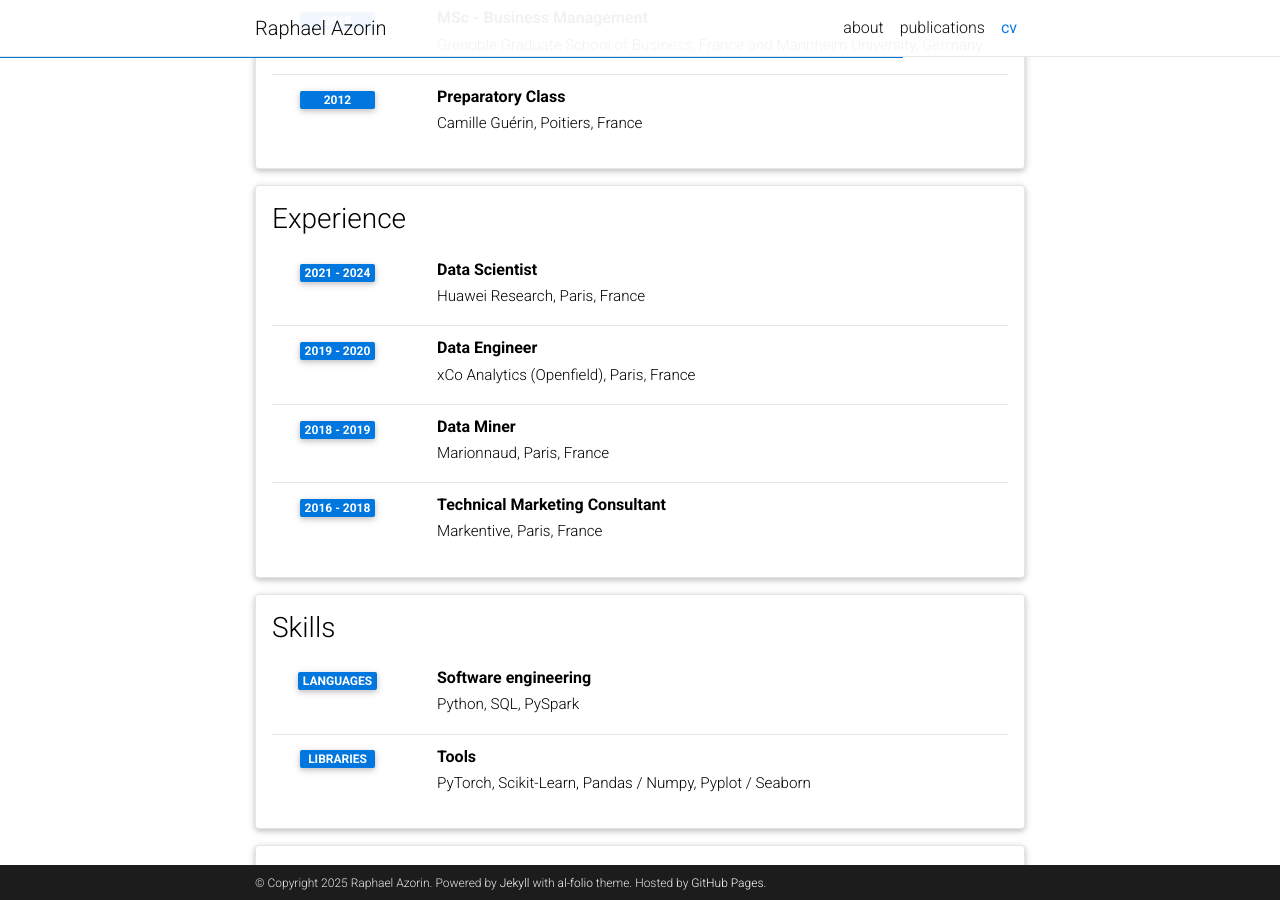
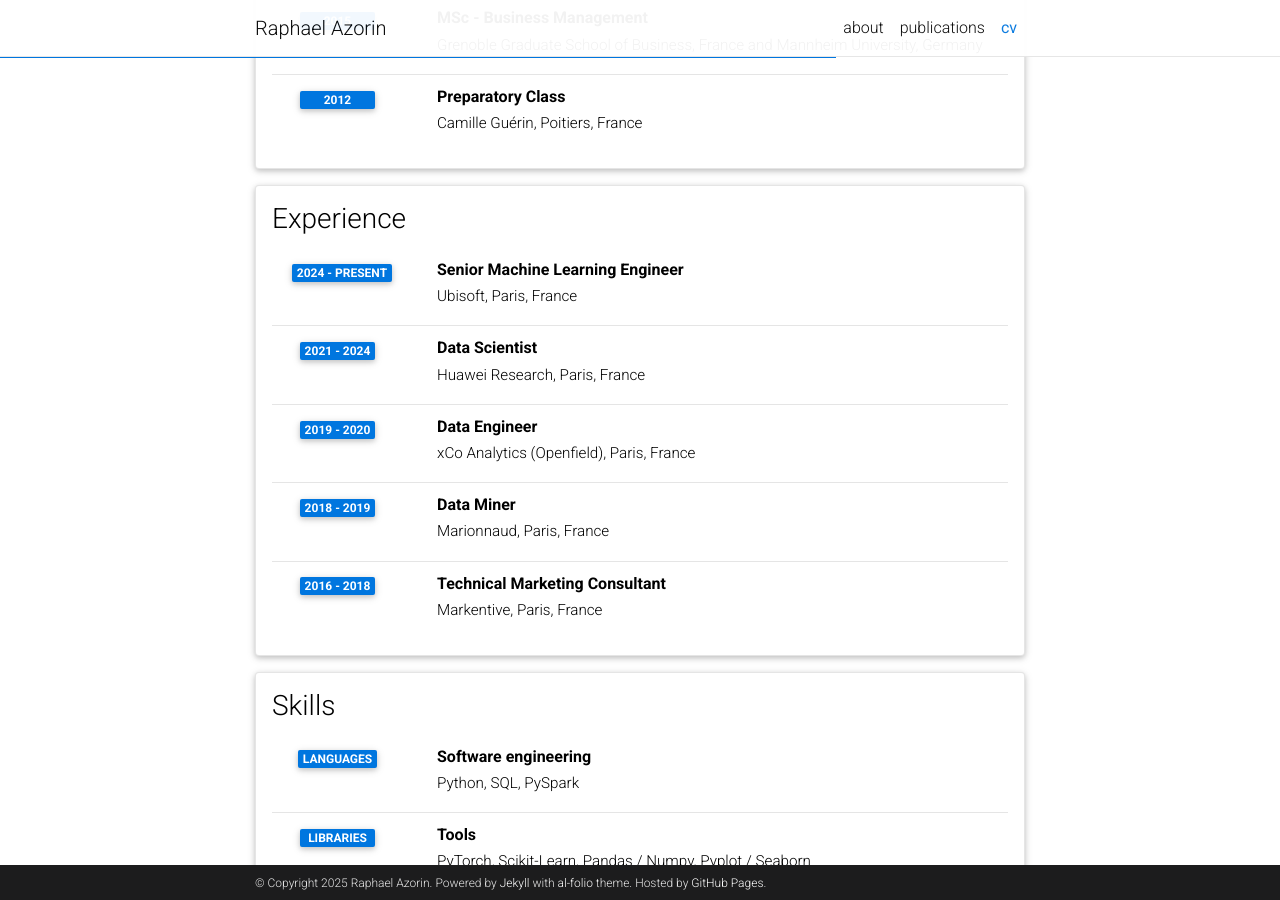
Before and after one commit to Raphaaal/raphaaal.github.io, a Jekyll site: the page built from _pages/cv.md, in a window 1280 px wide and 900 px high, scrolled down 694 px. Built offline with Jekyll 4.4.1, drawn with Linux system fonts in a browser that asks for light colours; comment, search, counter and statistics services are not loaded; a style sheet for code colours, icons or effects is not loaded.

Commit message:
feat: add ubisoft MLE cv

```diff
--- a/_data/cv.yml
+++ b/_data/cv.yml
@@ -51,6 +51,10 @@
 - title: Experience
   type: time_table
   contents:
+    - title: Senior Machine Learning Engineer
+      institution: Ubisoft, Paris, France
+      year: 2024 - Present
+
     - title: Data Scientist
       institution: Huawei Research, Paris, France
       year: 2021 - 2024
```
